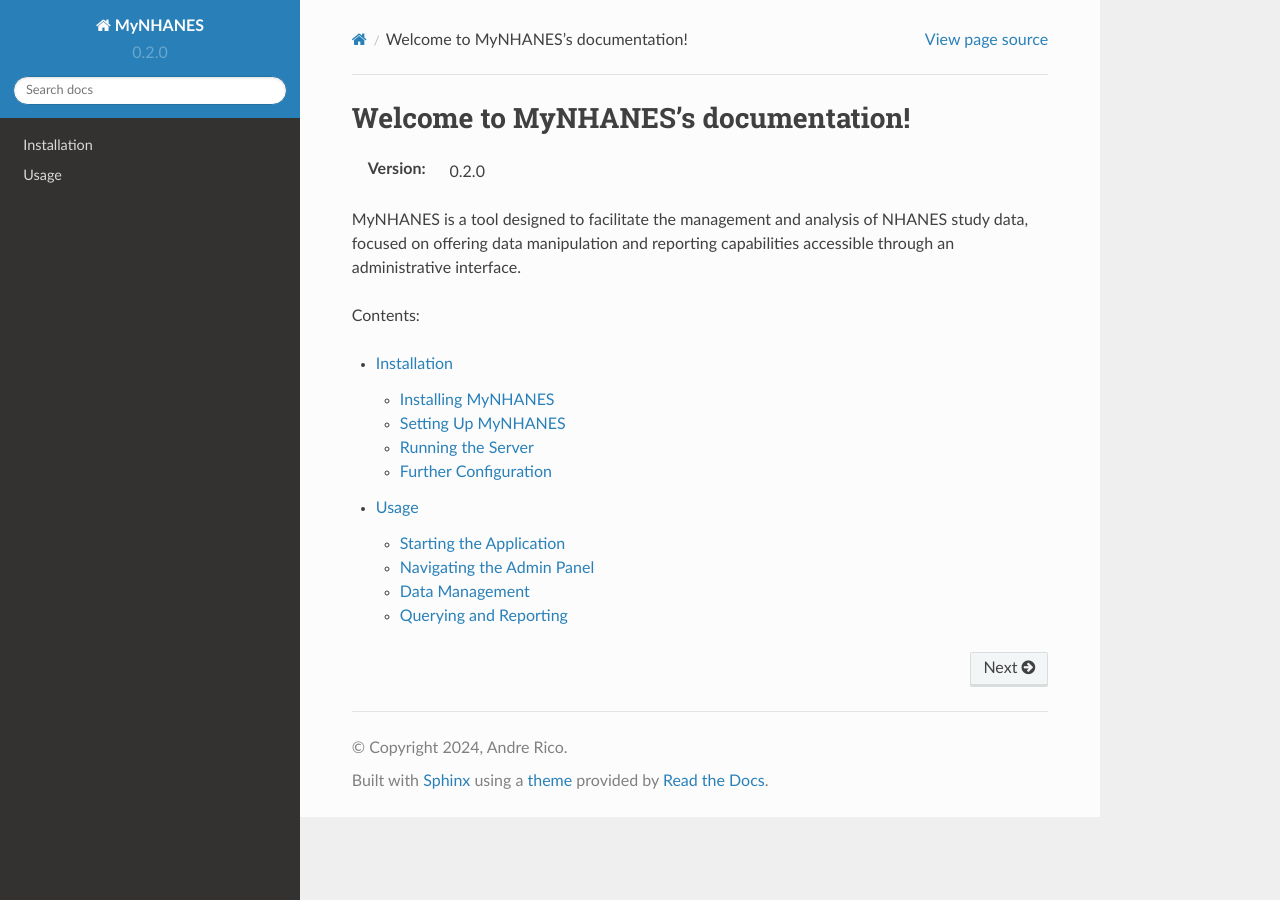
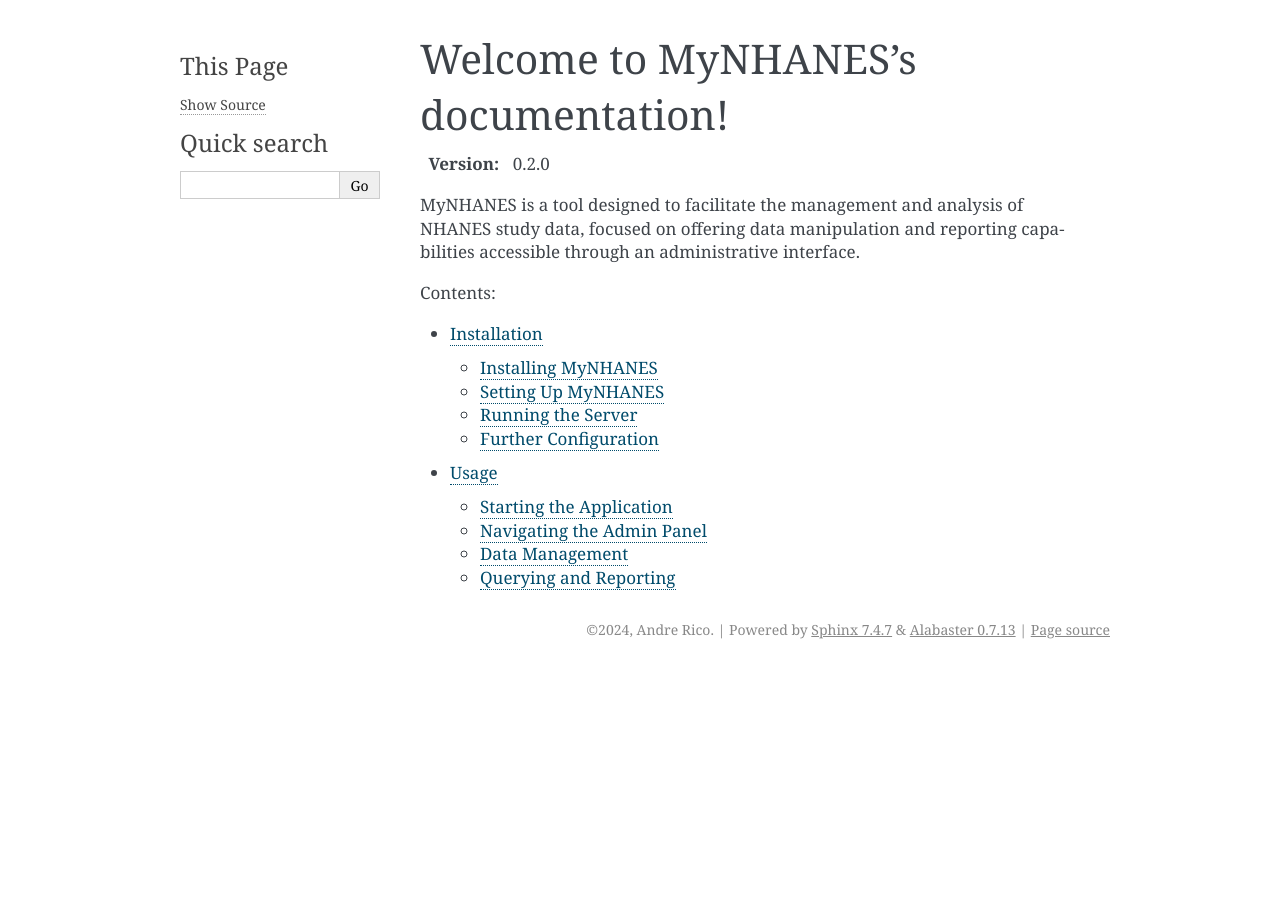
Before and after one commit to HallLab/MyNHANES, a Sphinx documentation site: the page built from docs/index.rst, in a window 1280 px wide. Built offline with Sphinx 7.4.7, drawn with Linux system fonts in a browser that asks for light colours.

Commit message:
try fix rtd

```diff
--- a/docs/conf.py
+++ b/docs/conf.py
@@ -33,7 +33,6 @@
 if on_rtd:
     build_dir = os.environ.get('READTHEDOCS_OUTPUT', '')
     html_build_dir = os.path.join(build_dir, 'html')
-    print(f"Building on Read the Docs, output path set to: {os.environ.get('READTHEDOCS_OUTPUT', '')}/html")
 else:
     build_dir = '_build'
     html_build_dir = '_build/html'
@@ -50,9 +49,9 @@
 # www.sphinx-doc.org/en/master/usage/configuration.html#options-for-html-output
 
 # # The theme to use for HTML and HTML Help pages.  See the documentation for
-# html_theme = 'alabaster'
+html_theme = 'alabaster'
 # html_theme = "cloud"
-html_theme = 'sphinx_rtd_theme'
+# html_theme = 'sphinx_rtd_theme'
 html_static_path = ['_static']
 # html_logo = "_static/pictures/logo.jpg"
 master_doc = 'index'
```
